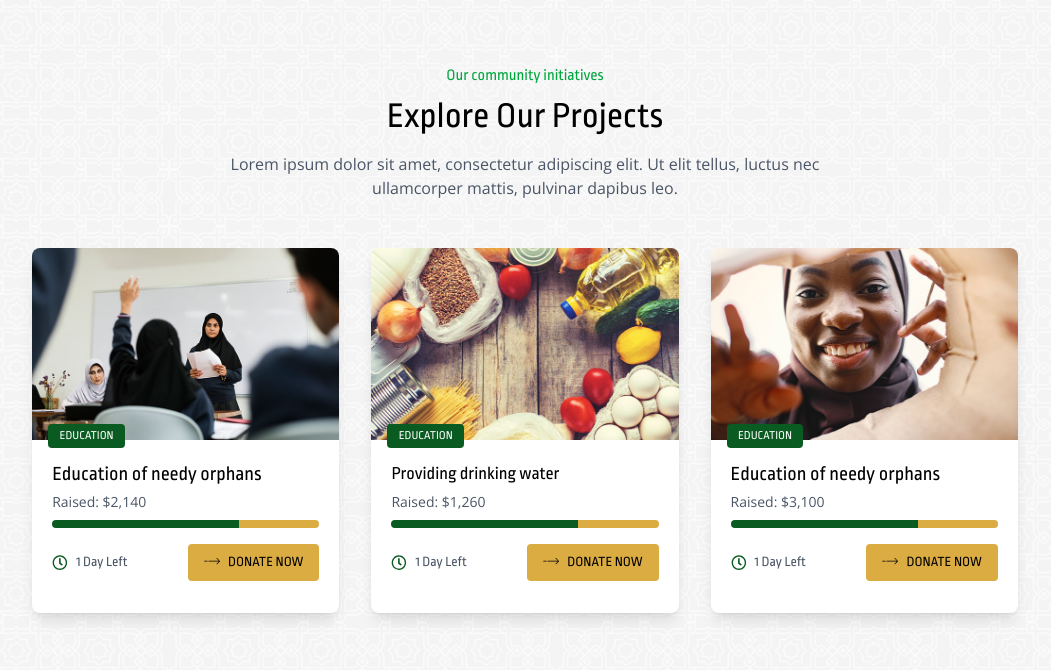
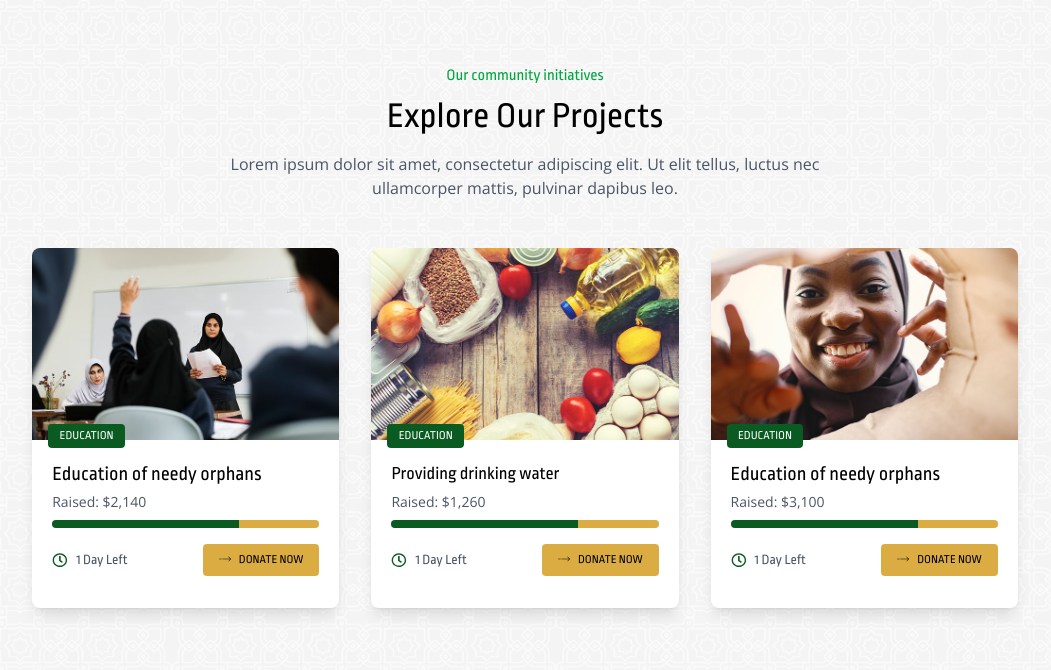
Before and after one commit to digiexpouae/IEE-project, a Next.js app: page /Home/section6/section6 in a window 1280 px wide. Shown: the top 670 px of the page, without its empty margins (115-1166 px from the left). Built offline with nearby package versions, Linux system fonts and the light colour scheme.

Commit message:
alignments fixed

```diff
--- a/src/pages/Home/section6/section6.jsx
+++ b/src/pages/Home/section6/section6.jsx
@@ -41,8 +41,8 @@ const Projects = () => {
                 <span className="flex items-center gap-2 text-gray-600">
                   <Image width={16} height={16} src='/assets/f-clock-2.svg' />1 Day Left
                 </span>
-                <button className="bg-[#DBAC42] flex gap-2 hover:bg-yellow-600 text-black text-sm font-medium px-4 py-2 rounded">
-            <Image src='/assets/section9/arrow.svg' width={16} height={16} />  DONATE NOW
+                <button className="bg-[#DBAC42] flex gap-2 hover:bg-yellow-600 text-black text-xs font-medium px-4 py-2 rounded">
+            <Image src='/assets/section9/arrow.svg' width={12} height={12} />  DONATE NOW
                 </button>
               </div>
             </div>
@@ -66,8 +66,8 @@ const Projects = () => {
               <span className="flex items-center gap-2 text-gray-600">
                   <Image width={16} height={16} src='/assets/f-clock-2.svg' />1 Day Left
                 </span>
-                <button className="bg-[#DBAC42] flex gap-2 hover:bg-yellow-600 text-black text-sm font-medium px-4 py-2 rounded">
-                <Image src='/assets/section9/arrow.svg' width={16} height={16} />    DONATE NOW
+                <button className="bg-[#DBAC42] flex gap-2 hover:bg-yellow-600 text-black text-xs font-medium px-4 py-2 rounded">
+                <Image src='/assets/section9/arrow.svg' width={12} height={12} />    DONATE NOW
                 </button>
               </div>
             </div>
@@ -89,8 +89,8 @@ const Projects = () => {
               <span className="flex items-center gap-2 text-gray-600">
                   <Image width={16} height={16} src='/assets/f-clock-2.svg' />1 Day Left
                 </span>
-                <button className="bg-[#DBAC42] flex gap-2 hover:bg-yellow-600 text-black text-sm font-medium px-4 py-2 rounded">
-                <Image src='/assets/section9/arrow.svg' width={16} height={16} />  DONATE NOW
+                <button className="bg-[#DBAC42] flex gap-2 hover:bg-yellow-600 text-black text-xs font-medium px-4 py-2 rounded">
+                <Image src='/assets/section9/arrow.svg' width={12} height={12} />  DONATE NOW
                 </button>
               </div>
             </div>
```
